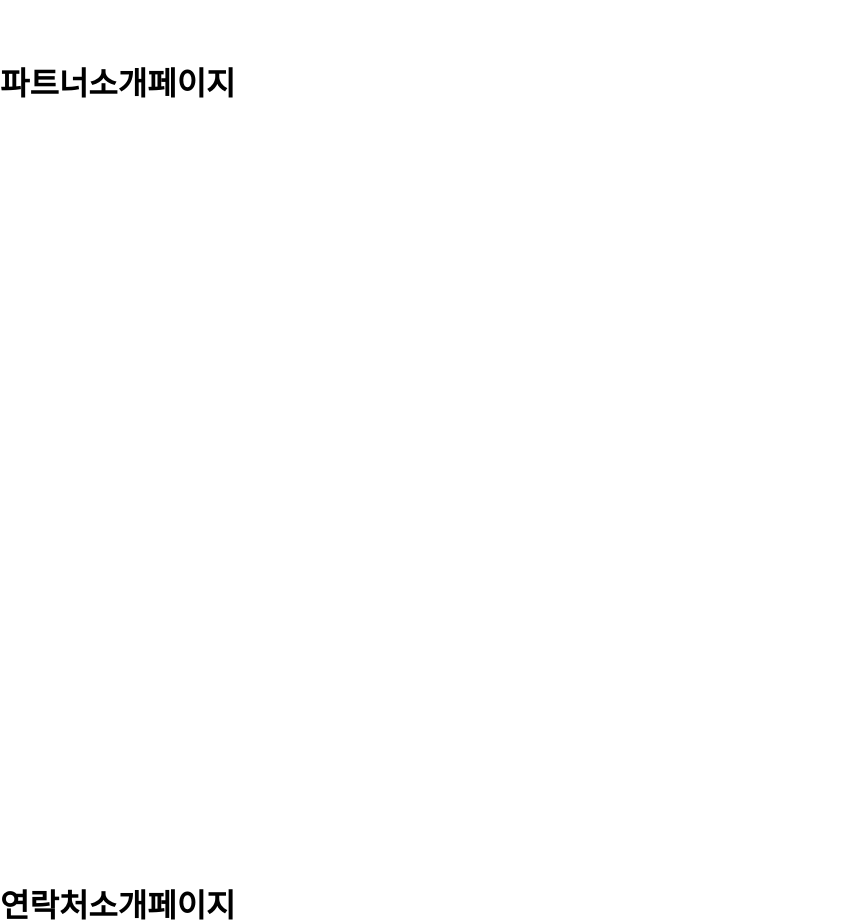
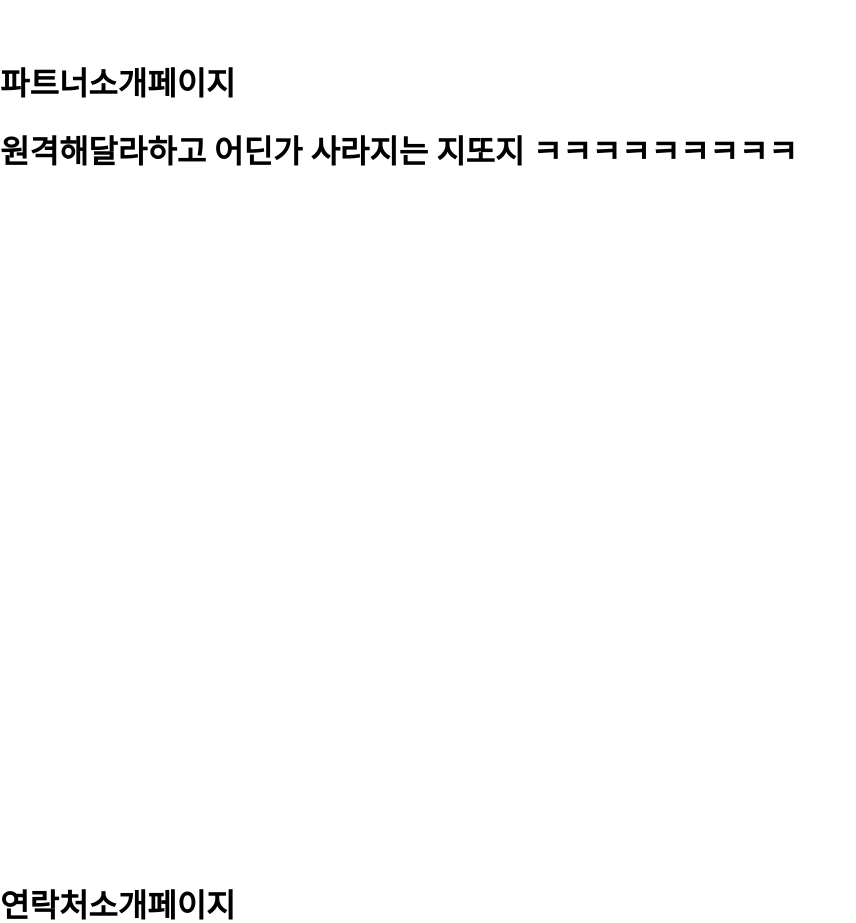
Before and after one commit to goyounha11/Goranee, a React (Create React App) app: page /#/contact in a window 1280 px wide. Shown: the part 2480-3403 px from the top of the page, without its empty margins (0-856 px from the left). Built offline with nearby package versions, Linux system fonts and the light colour scheme.

Commit message:
노양심지또지테스트

```diff
--- a/src/components/Partner.js
+++ b/src/components/Partner.js
@@ -4,6 +4,7 @@ function Partner(){
     return(
         <div className="contentArea">
             <h1>파트너소개페이지</h1>
+            <h1>원격해달라하고 어딘가 사라지는 지또지 ㅋㅋㅋㅋㅋㅋㅋㅋㅋ</h1>
         </div>
     )
 }
```
